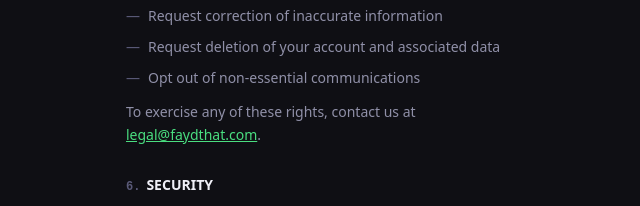
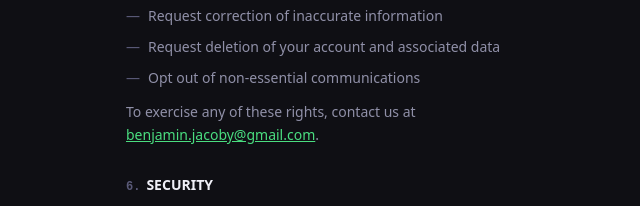
Before and after one commit to benjaminjacoby-rgb/fayd-that, a Next.js app: page /privacy in a window 1280 px wide. Shown: the part 1280-1486 px from the top of the page, without its empty margins (319-959 px from the left). Built offline with nearby package versions, Linux system fonts and the light colour scheme.

Commit message:
typos in privacy policy

```diff
--- a/src/app/privacy/page.tsx
+++ b/src/app/privacy/page.tsx
@@ -73,8 +73,8 @@ export default function PrivacyPage() {
             </ul>
             <p>
               To exercise any of these rights, contact us at{" "}
-              <a href="mailto:legal@faydthat.com" className="text-yes underline">
-                legal@faydthat.com
+              <a href="mailto:benjamin.jacoby@gmail.com" className="text-yes underline">
+                benjamin.jacoby@gmail.com
               </a>
               .
             </p>
```
